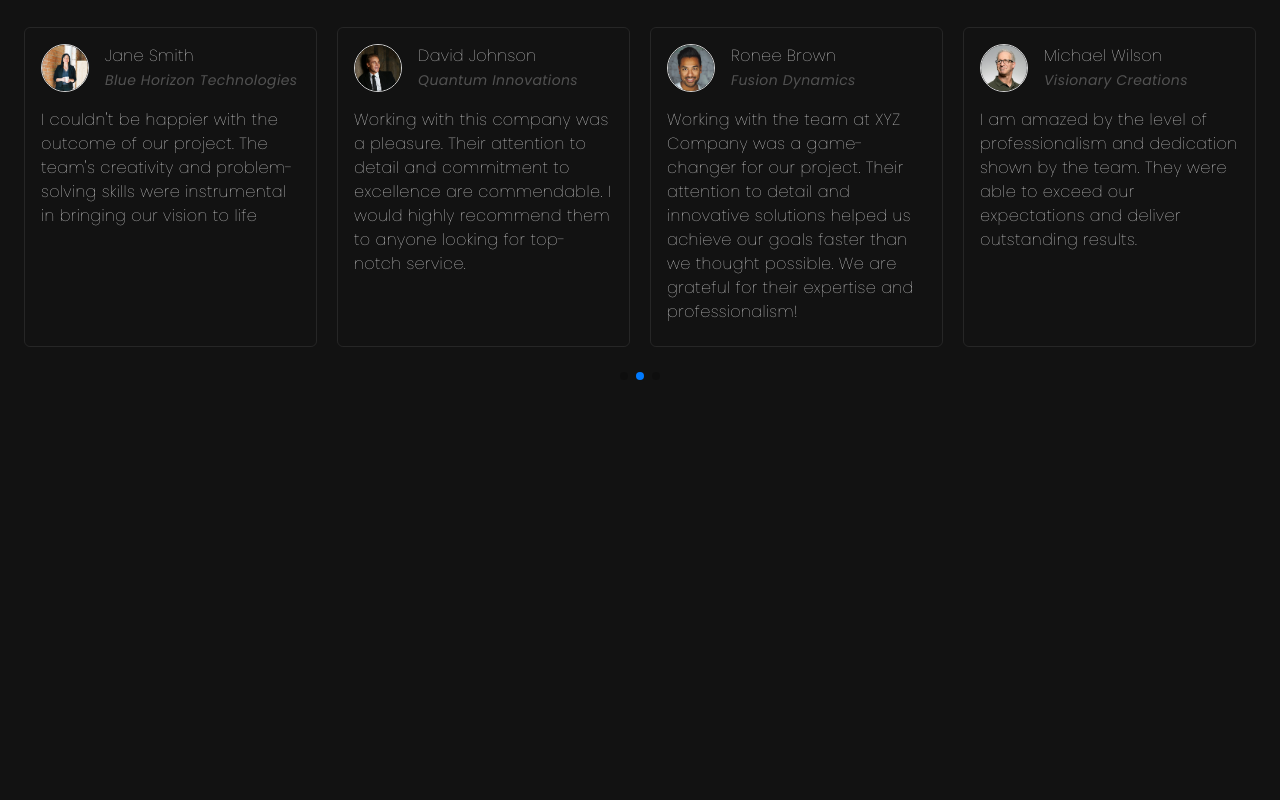
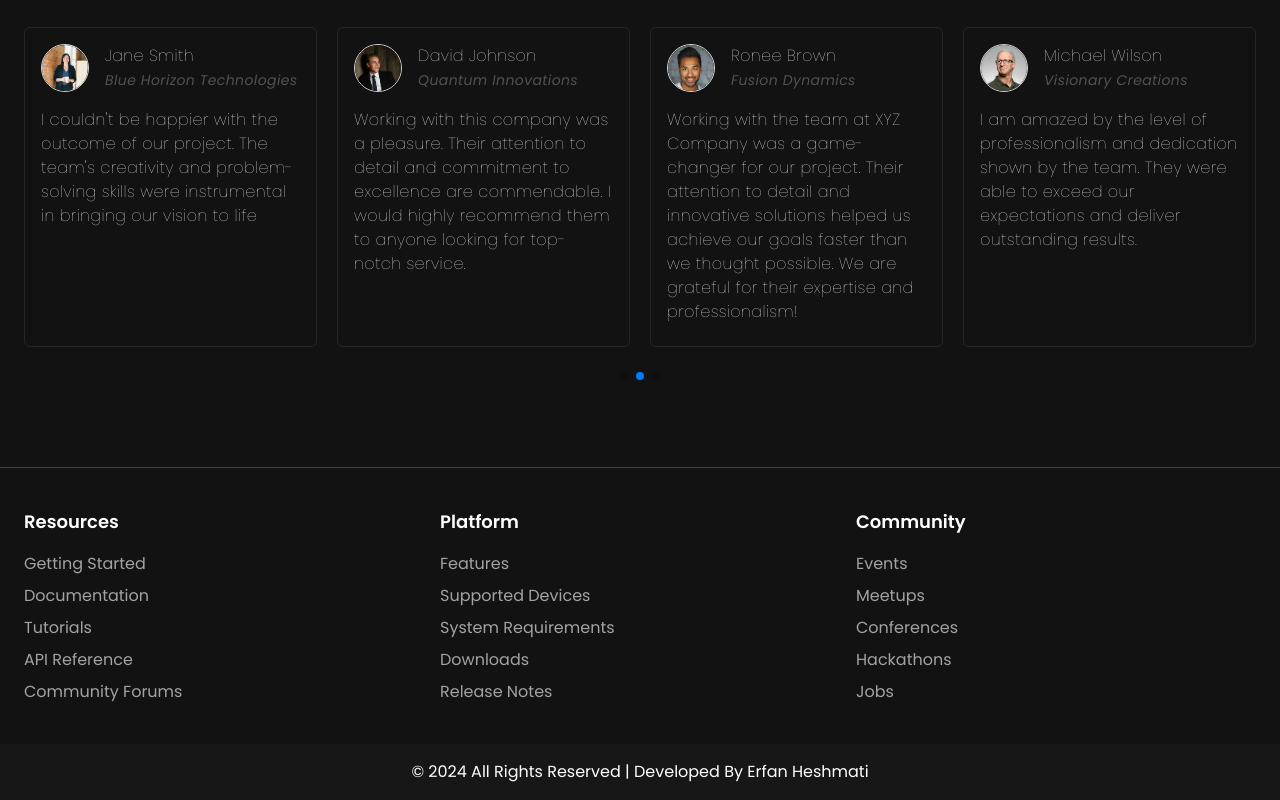
Before and after one commit to erfanheshmati/react-virtual-reality, a React (Vite) app: page / in a window 1280 px wide. Shown: the part 3318-4118 px from the top of the page. Before the commit the page ends 3745 px from the top, so only its background shows below. Built offline with nearby package versions, Linux system fonts and the light colour scheme.

Commit message:
footer design

```diff
--- a/src/App.jsx
+++ b/src/App.jsx
@@ -1,4 +1,5 @@
 import Features from "./components/Features";
+import Footer from "./components/Footer";
 import Hero from "./components/Hero";
 import Navbar from "./components/Navbar";
 import Pricing from "./components/Pricing";
@@ -16,6 +17,7 @@ export default function App() {
         <Pricing />
         <Testimonials />
       </div>
+      <Footer />
     </>
   )
 }
--- /dev/null
+++ b/src/components/Footer.jsx
@@ -0,0 +1,58 @@
+import { resourcesLinks, platformLinks, communityLinks } from "../constants"
+
+export default function Footer() {
+    return (
+        <>
+            <footer className="mt-10 max-w-7xl mx-auto px-6 border-t py-10 border-neutral-700">
+                <div className="grid grid-cols-2 lg:grid-cols-3 gap-4">
+                    <div>
+                        <h3 className="text-lg font-semibold mb-4">
+                            Resources
+                        </h3>
+                        <ul className="space-y-2">
+                            {resourcesLinks.map((link, index) => (
+                                <li key={index}>
+                                    <a href={link.href} className="text-neutral-400 hover:text-white">
+                                        {link.text}
+                                    </a>
+                                </li>
+                            ))}
+                        </ul>
+                    </div>
+                    <div>
+                        <h3 className="text-lg font-semibold mb-4">
+                            Platform
+                        </h3>
+                        <ul className="space-y-2">
+                            {platformLinks.map((link, index) => (
+                                <li key={index}>
+                                    <a href={link.href} className="text-neutral-400 hover:text-white">
+                                        {link.text}
+                                    </a>
+                                </li>
+                            ))}
+                        </ul>
+                    </div>
+                    <div>
+                        <h3 className="text-lg font-semibold mb-4">
+                            Community
+                        </h3>
+                        <ul className="space-y-2">
+                            {communityLinks.map((link, index) => (
+                                <li key={index}>
+                                    <a href={link.href} className="text-neutral-400 hover:text-white">
+                                        {link.text}
+                                    </a>
+                                </li>
+                            ))}
+                        </ul>
+                    </div>
+                </div>
+
+            </footer>
+            <div className="bg-neutral-900 p-4 text-center text-xs sm:text-base">
+                &copy; 2024 All Rights Reserved | Developed By Erfan Heshmati
+            </div>
+        </>
+    )
+}
```
